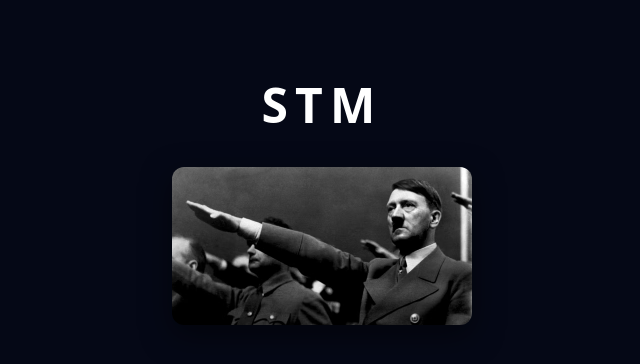
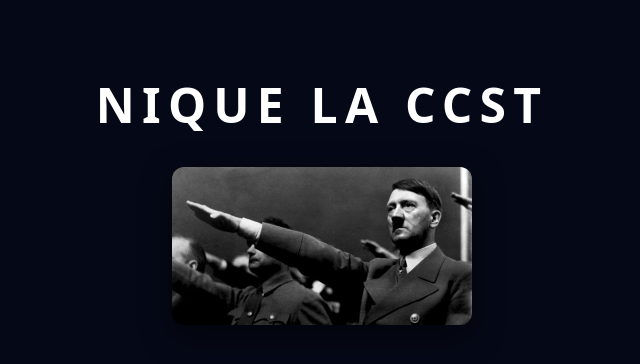
Before and after one commit to raydatastudio-hash/mdrr, a plain HTML site: page index.html in a window 1280 px wide. Shown: the whole page, without its empty margins (318-958 px from the left). Drawn offline with Linux system fonts and the light colour scheme.

Commit message:
Update index.html

```diff
--- a/index.html
+++ b/index.html
@@ -28,7 +28,7 @@
 </head>
 <body>
 
-  <h1>stm</h1>
+  <h1>nique la ccst</h1>
 
   <!-- Mets ton image dans le même dossier que index.html -->
   <img src="aaa.png" alt="image stm">
```
